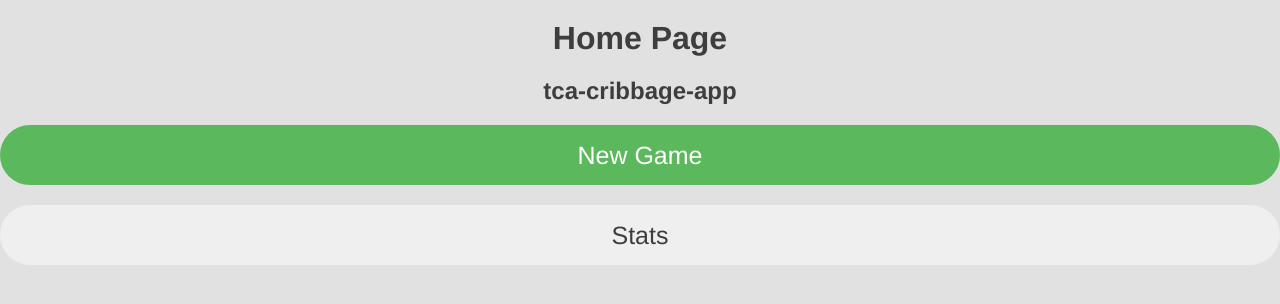
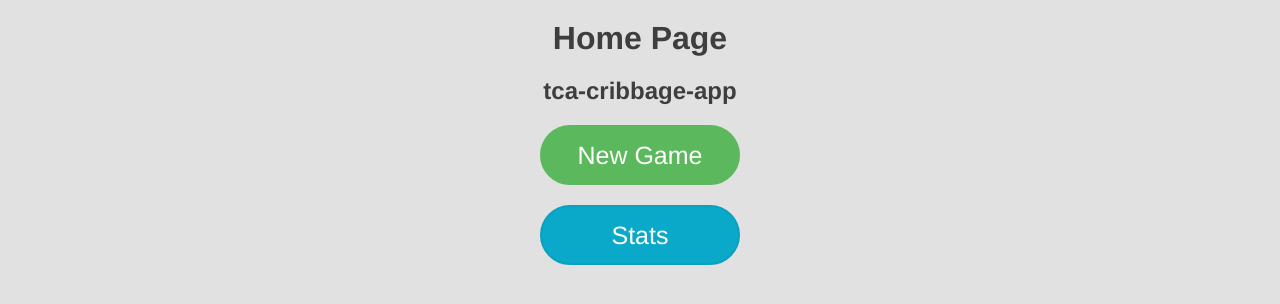
Before and after one commit to ClaytonDewey/tca-cribbage, a React (Create React App) app: page / in a window 1280 px wide. In both pictures the pointer is over the button "Stats". Shown: the top 304 px of the page. Built offline with nearby package versions, Linux system fonts and the light colour scheme.

Commit message:
Add info color variable and info button class

```diff
--- a/src/sass/abstracts/_variables.scss
+++ b/src/sass/abstracts/_variables.scss
@@ -21,6 +21,7 @@ $primary-color: #c5050c;
 $secondary-color: #777777;
 $tertiary-color: #6e6e6e;
 $success-color: #5cb85c;
+$info-color: #0dcaf0;
 $alt-link: #0054ad;
 $warning: #fff3d9;
 $warning-em: #ffae00;
--- a/src/sass/components/_button.scss
+++ b/src/sass/components/_button.scss
@@ -6,7 +6,7 @@
     border: 2px solid transparent;
     border-radius: 50px;
     transition: all 0.2s ease-in-out;
-    padding: 0px 1.5rem;
+    padding: 0px 3rem;
     text-decoration: none;
     cursor: pointer;
     height: 6rem;
@@ -73,9 +73,64 @@
             border-color: darken($success-color, 10%);
             color: $white;
         }
+
+        &-outline {
+            background-color: transparent;
+            border-color: $success-color;
+            color: $success-color;
+
+            &:hover,
+            &:active,
+            &:active:hover,
+            &:focus,
+            &:active:focus {
+                background-color: $success-color;
+                color: $white;
+            }
+        }
+    }
+
+    &-info {
+        border-color: $info-color;
+        background-color: $info-color;
+        color: $white;
+
+        &:link,
+        &:visited {
+            color: $white;
+        }
+
+        &:hover,
+        &:active,
+        &:active:hover,
+        &:focus,
+        &:active:focus,
+        &-inverted {
+            background-color: darken($info-color, 8%);
+            border-color: darken($info-color, 10%);
+            color: $white;
+        }
+
+        &-outline {
+            background-color: transparent;
+            border-color: $info-color;
+            color: $info-color;
+
+            &:hover,
+            &:active,
+            &:active:hover,
+            &:focus,
+            &:active:focus {
+                background-color: $info-color;
+                color: $white;
+            }
+        }
     }
 
     @media #{$mq-medium} {
         // height: 3.5rem;
+        width: 20rem;
+        display: block;
+        margin: auto;
     }
 }
```
